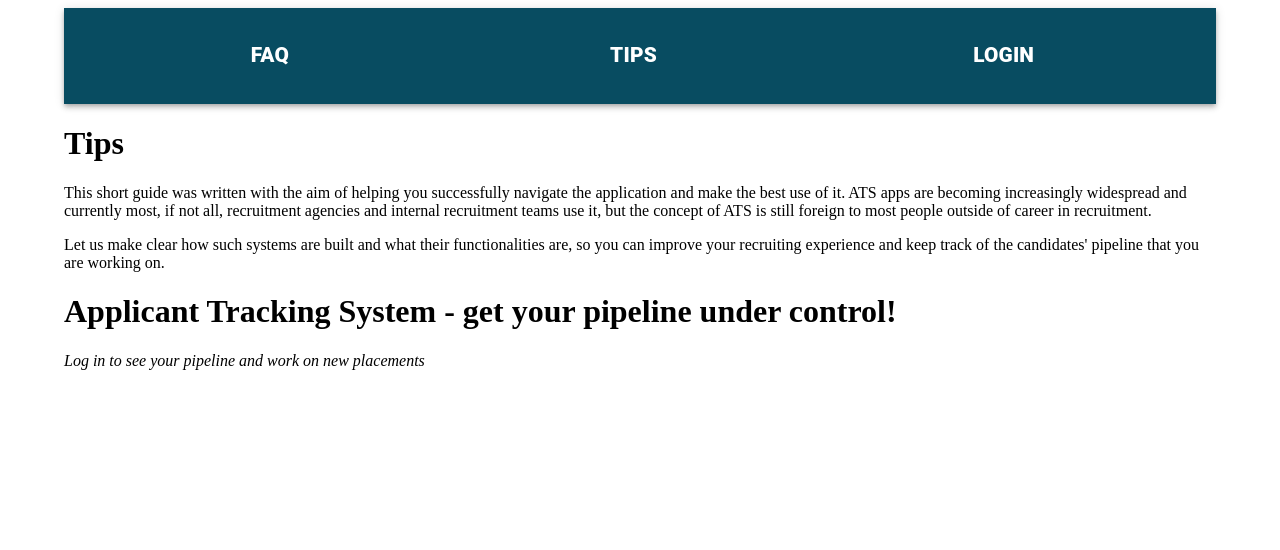
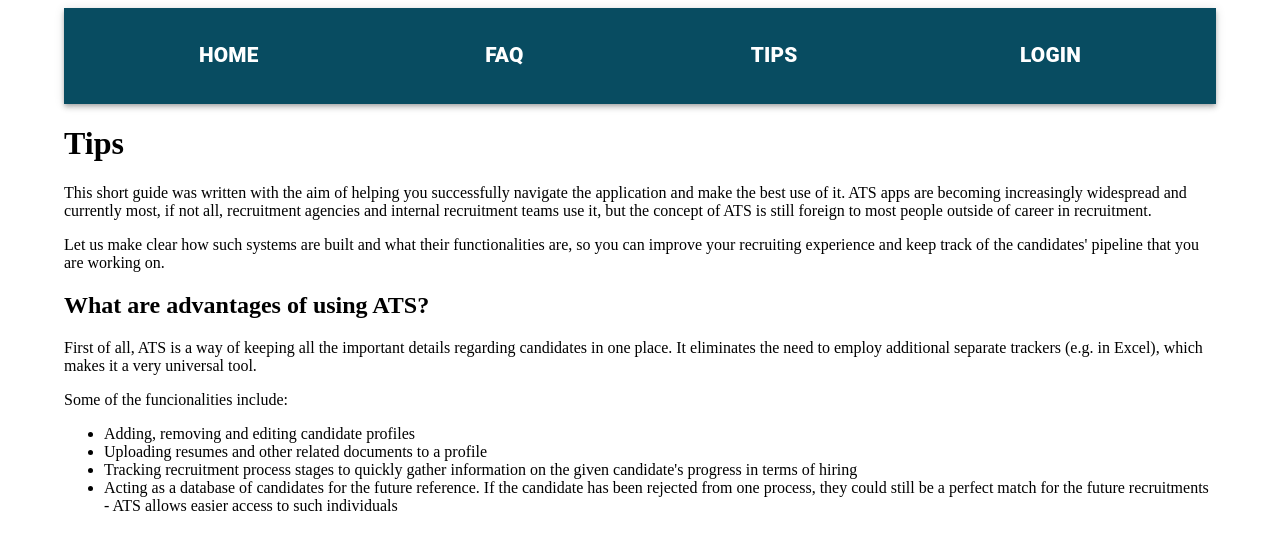
Before and after one commit to MateuszKuruc/ATS-recruitment-app, a React (Create React App) app in the folder ats-frontend/: page /tips in a window 1280 px wide. Shown: the top 550 px of the page. Built offline with nearby package versions, Linux system fonts and the light colour scheme.

Commit message:
add homepage component, improve routes and linking, add data to tips component

```diff
--- a/ats-frontend/src/App.js
+++ b/ats-frontend/src/App.js
@@ -1,6 +1,7 @@
 import LoginForm from "./components/LoginForm";
 import InfoTab from "./components/InfoTab";
 import TipsTab from "./components/TipsTab";
+import HomePage from "./components/HomePage";
 
 import { useState } from "react";
 import { useSelector, useDispatch } from "react-redux";
@@ -63,6 +64,9 @@ function App() {
       <Container>
         <StyledAppBar position="static">
           <StyledToolBar>
+            <StyledButton color="inherit" component={Link} to="/">
+              <StyledTypography>Home</StyledTypography>
+            </StyledButton>
             <StyledButton color="inherit" component={Link} to="/faq">
               <StyledTypography>FAQ</StyledTypography>
             </StyledButton>
@@ -76,15 +80,11 @@ function App() {
         </StyledAppBar>
 
         <Routes>
+          <Route path="/" element={<HomePage />} />
           <Route path="/faq" element={<InfoTab />} />
           <Route path="/tips" element={<TipsTab />} />
           <Route path="/login" element={<LoginForm />} />
         </Routes>
-
-        <h1>Applicant Tracking System - get your pipeline under control!</h1>
-        <p>
-          <i>Log in to see your pipeline and work on new placements</i>
-        </p>
       </Container>
     </ThemeProvider>
   );
--- /dev/null
+++ b/ats-frontend/src/components/HomePage.js
@@ -0,0 +1,12 @@
+const HomePage = () => {
+  return (
+    <div>
+      <h1>Applicant Tracking System - get your pipeline under control!</h1>
+      <p>
+        <i>Log in to see your pipeline and work on new placements</i>
+      </p>
+    </div>
+  );
+};
+
+export default HomePage;
--- a/ats-frontend/src/components/TipsTab.js
+++ b/ats-frontend/src/components/TipsTab.js
@@ -15,6 +15,31 @@ const TipsTab = () => {
         functionalities are, so you can improve your recruiting experience and
         keep track of the candidates' pipeline that you are working on.
       </p>
+      <h2>What are advantages of using ATS?</h2>
+      <p>
+        First of all, ATS is a way of keeping all the important details
+        regarding candidates in one place. It eliminates the need to employ
+        additional separate trackers (e.g. in Excel), which makes it a very
+        universal tool.
+      </p>
+
+      <div>
+        <p>Some of the funcionalities include:</p>
+        <ul>
+          <li>Adding, removing and editing candidate profiles</li>
+          <li>Uploading resumes and other related documents to a profile</li>
+          <li>
+            Tracking recruitment process stages to quickly gather information on
+            the given candidate's progress in terms of hiring
+          </li>
+          <li>
+            Acting as a database of candidates for the future reference. If the
+            candidate has been rejected from one process, they could still be a
+            perfect match for the future recruitments - ATS allows easier access
+            to such individuals
+          </li>
+        </ul>
+      </div>
     </div>
   );
 };
```
